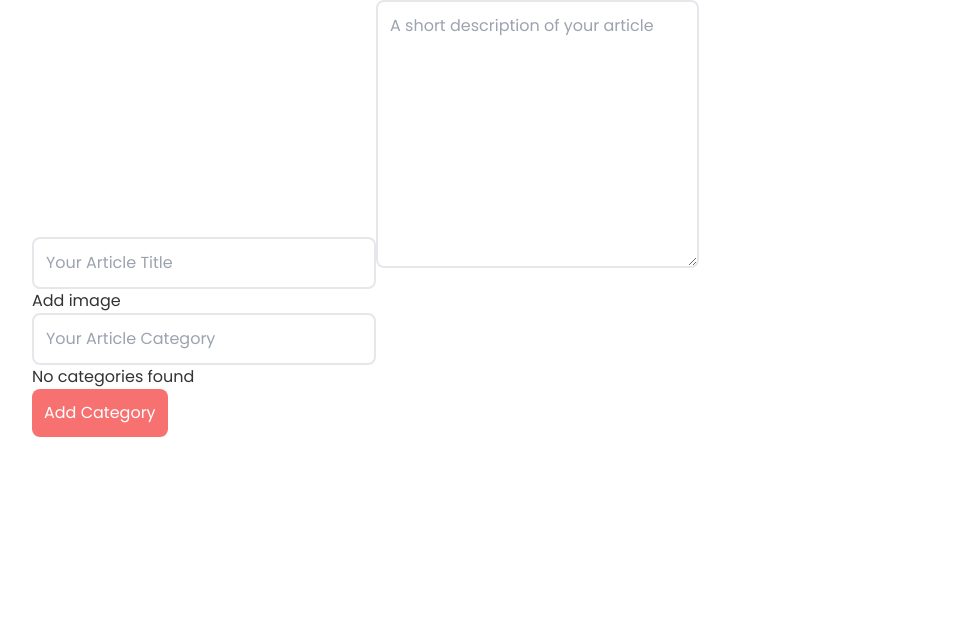
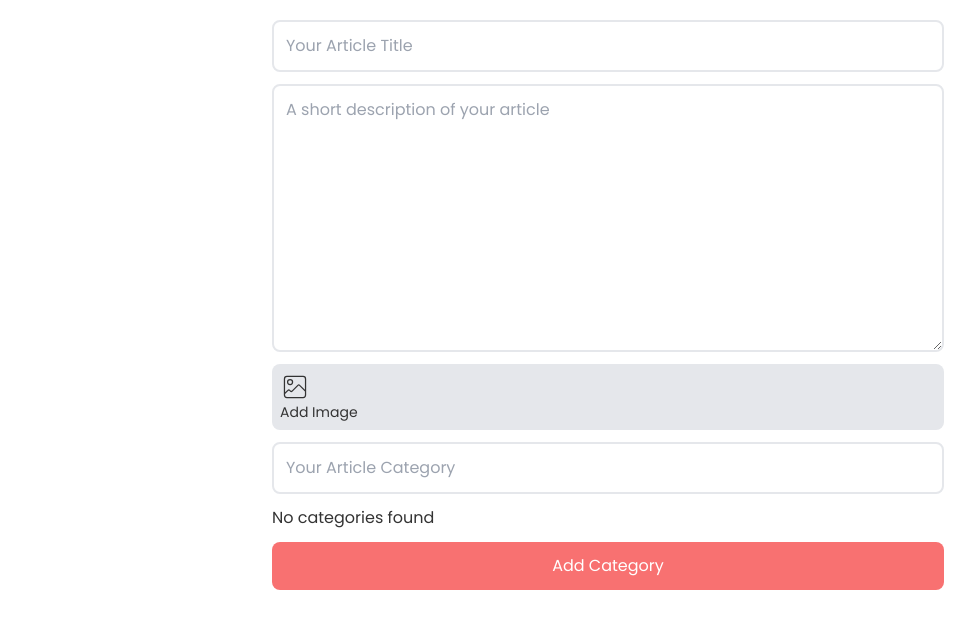
Before and after one commit to precious654/inkwell, a Next.js app: page /write in a window 1280 px wide. Shown: the top 628 px of the page, without its empty margins (32-1007 px from the left). Built offline with nearby package versions, Linux system fonts and the light colour scheme.

Commit message:
users can now set categories and I'm handling image preview

```diff
--- /dev/null
+++ b/actions/getCategory.ts
@@ -0,0 +1,23 @@
+"use server"
+import { db } from "@/lib/db";
+
+async function getCategory(name: string) {
+    try {
+        const category = await db.category.findUnique({
+            where: {
+                name: name,
+            }
+        });
+
+        if (!category) {
+            return { error: "Could not find category" };
+        } else {
+            return {data: category};
+        }
+
+    } catch (error) {
+        return { error: "Could not find category" };
+    }
+}
+
+export default getCategory;
--- a/app/(write)/write/page.tsx
+++ b/app/(write)/write/page.tsx
@@ -1,55 +1,9 @@
-"use client"
-
 import React from 'react'
-import searchCategory from "@/actions/searchCategory";
-import addCategory from "@/actions/addCategory";
-
-interface Category{
-    name: string,
-    id: string,
-    createdAt: Date,
-    updatedAt: Date
-}
+import ArticleForm from "@/components/ArticleForm";
 
 const Page = () => {
-    const[category, setCategory] = React.useState("");
-    const[categories, setCategories] = React.useState<Category[]>([]);
-
-    const handleChange = async (event: React.ChangeEvent<HTMLInputElement>) => {
-        setCategory(event.target.value);
-        const {data, error } = await searchCategory(category);
-        if(data) {
-            console.log(data)
-            setCategories(data);
-        } else {
-            console.log(error)
-        }
-
-    }
-
-    const handleClick = async () => {
-        const { data, error } = await addCategory(category);
-        if(data) {
-            console.log(data)
-        } else {
-            console.log(error)
-        }
-    }
-
     return (
-        <main>
-            <form>
-                <input type="text" name="title" placeholder="Your Article Title" required className="p-3 rounded-lg border-2 border-gray-200 outline-0" />
-                <textarea name="description" placeholder="A short description of your article" rows={10} required className="p-3 rounded-lg border-2 border-gray-200 outline-0"></textarea>
-                <div>
-                    <input type="file" id="image" name="imageUrl" className="hidden" accept="image/*" />
-                    <label htmlFor="image" className="font-medium cursor-pointer">Add image</label>
-                </div>
-                <input type="text" name="category" placeholder="Your Article Category" required className="p-3 rounded-lg border-2 border-gray-200 outline-0" onChange={handleChange} />
-                { categories.length === 0 ? <p>No categories found</p> : categories.map(category => (<p key={category.id}>{category.name}</p>))}
-                { categories.length === 0 && <button className="bg-red-400 rounded-lg p-3 text-[#FFFFFF]" onClick={handleClick}>Add Category</button>}
-            </form>
-        </main>
+        <ArticleForm />
     )
 }
 export default Page
--- /dev/null
+++ b/components/ArticleForm.tsx
@@ -0,0 +1,173 @@
+"use client";
+
+import React from "react";
+import searchCategory from "@/actions/searchCategory";
+import addCategory from "@/actions/addCategory";
+import getCategory from "@/actions/getCategory";
+import { CiImageOn } from "react-icons/ci";
+import Image from "next/image";
+
+interface Category {
+  name: string;
+  id: string;
+  createdAt: Date;
+  updatedAt: Date;
+}
+
+const Page = () => {
+  const [formData, setFormData] = React.useState({
+    title: "",
+    imageUrl: "",
+    categoryId: "",
+  });
+
+  const [category, setCategory] = React.useState("");
+  const [categories, setCategories] = React.useState<Category[]>([]);
+  const [imagePreview, setImagePreview] = React.useState<any>(null);
+
+  const handleChange = (event: React.ChangeEvent<HTMLInputElement>) => {
+    setFormData((prevState) => {
+      return {
+        ...prevState,
+        [event.target.name]: event.target.value,
+      };
+    });
+  };
+
+  const handleSearch = async (event: React.ChangeEvent<HTMLInputElement>) => {
+    setCategory(event.target.value);
+    const { data, error } = await searchCategory(category);
+    if (data) {
+      setCategories(data);
+      if (category === "") {
+        setCategories([]);
+      }
+    } else {
+      console.log(error);
+    }
+  };
+
+  const handleClick = async () => {
+    const { data, error } = await addCategory(category);
+    if (data) {
+      setFormData((prevState) => {
+        return {
+          ...prevState,
+          categoryId: data?.id,
+        };
+      });
+    } else {
+      console.log(error);
+    }
+  };
+
+  const handleSetCategory = async (categoryName: string) => {
+    const { data, error } = await getCategory(categoryName);
+    if (data) {
+      setFormData((prevState) => {
+        return {
+          ...prevState,
+          categoryId: data?.id,
+        };
+      });
+      setCategory(data.name);
+    } else {
+      console.log(error);
+    }
+  };
+
+  const handleImageChange = (event: React.ChangeEvent<HTMLInputElement>) => {
+    const file = event?.target?.files?.[0]; // Get the selected file
+    if (file) {
+      const reader = new FileReader();
+      reader.onloadend = () => {
+        setImagePreview(reader.result); // Update state with base64 image
+      };
+      reader.readAsDataURL(file); // Convert to Data URL
+      console.log(reader.result);
+    }
+  };
+
+  console.log(formData);
+
+  return (
+    <main className="w-full flex justify-center items-center py-5">
+      <form className="flex flex-col gap-3 w-7/12">
+        <input
+          type="text"
+          name="title"
+          placeholder="Your Article Title"
+          required
+          className="p-3 rounded-lg border-2 border-gray-200 outline-0"
+          onChange={handleChange}
+        />
+        <textarea
+          name="description"
+          placeholder="A short description of your article"
+          rows={10}
+          required
+          className="p-3 rounded-lg border-2 border-gray-200 outline-0"
+        ></textarea>
+        <div>
+          <div>
+            <input
+              type="file"
+              id="image"
+              name="imageUrl"
+              className="hidden"
+              onChange={handleImageChange}
+              accept="image/*"
+            />
+            <label
+              htmlFor="image"
+              className="font-medium cursor-pointer flex flex-col p-2 bg-gray-200 rounded-lg"
+            >
+              <CiImageOn size={30} />
+              <p className="text-sm">Add Image</p>
+            </label>
+          </div>
+          {/* {imagePreview && (
+            <Image
+              src={imagePreview}
+              alt="The selected image"
+              className="w-9 h-9 rounded-lg"
+            />
+          )} */}
+        </div>
+        <input
+          type="text"
+          name="category"
+          value={category}
+          placeholder="Your Article Category"
+          required
+          className="p-3 rounded-lg border-2 border-gray-200 outline-0"
+          onChange={handleSearch}
+        />
+        {categories.length === 0 ? (
+          <p>No categories found</p>
+        ) : (
+          <div className="flex items-center gap-3">
+            {categories.map((category) => (
+              <button
+                key={category.id}
+                className="p-2 border-2 border-red-400 rounded-lg text-red-400"
+                onClick={() => handleSetCategory(category.name)}
+              >
+                {category.name}
+              </button>
+            ))}
+          </div>
+        )}
+        {categories.length === 0 && (
+          <button
+            className="bg-red-400 rounded-lg p-3 text-[#FFFFFF]"
+            onClick={handleClick}
+          >
+            Add Category
+          </button>
+        )}
+      </form>
+    </main>
+  );
+};
+export default Page;
```
